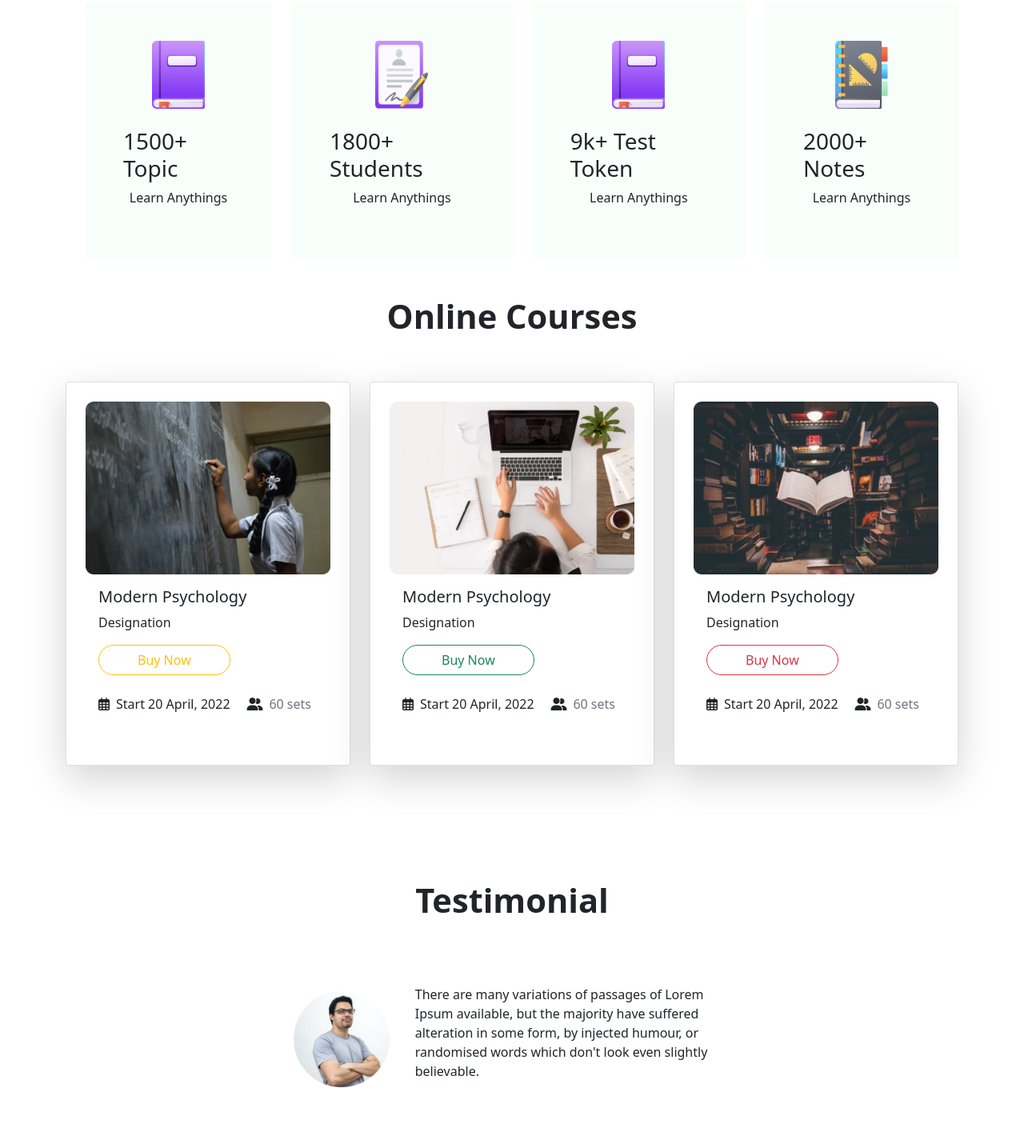
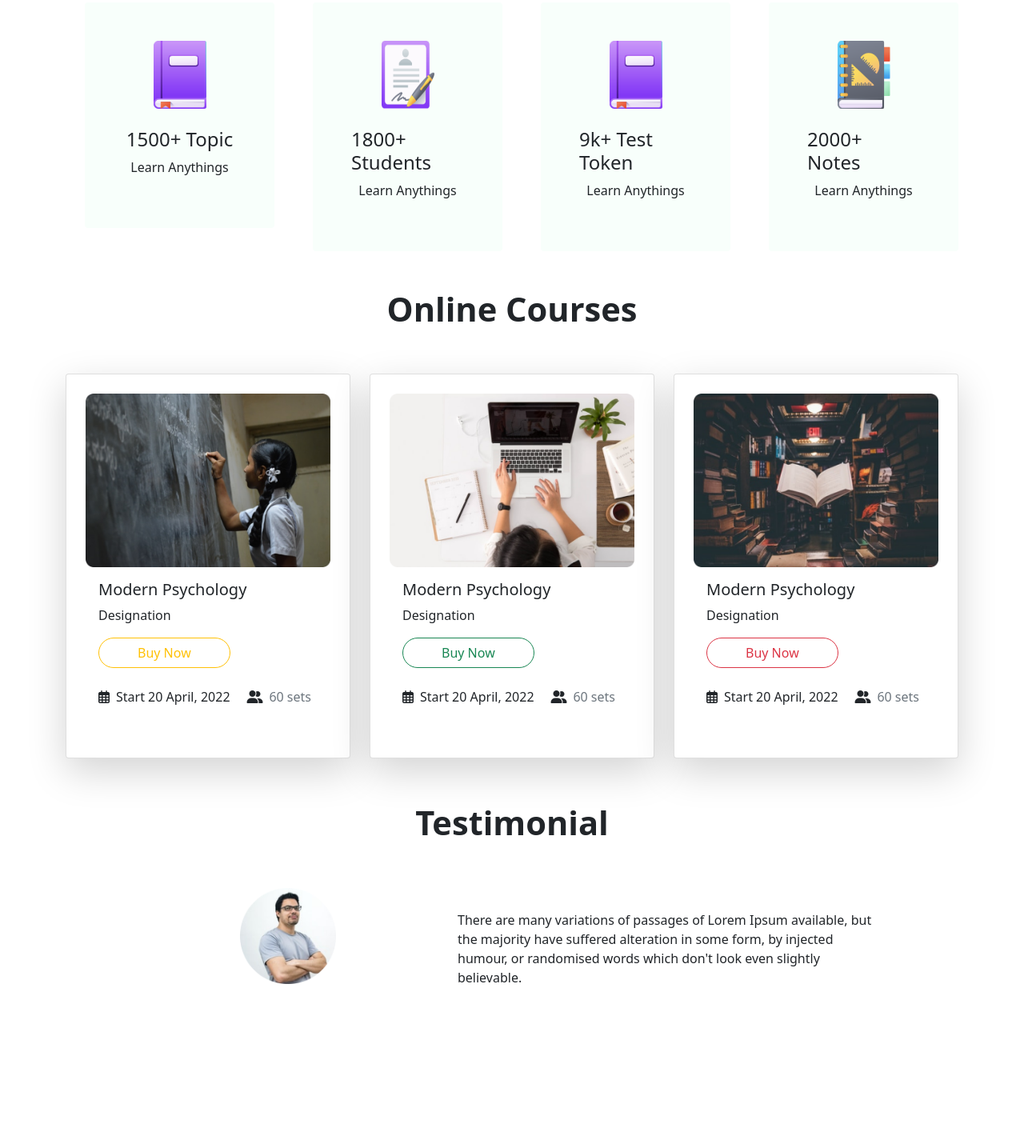
Before and after one commit to alkausarrabbi/E-School, a plain HTML site: page index.html in a window 1280 px wide. Shown: the part 680-2105 px from the top of the page at 80% size. Drawn offline with nearby package versions, Linux system fonts and the light colour scheme.

Commit message:
upadte code

```diff
--- a/index.html
+++ b/index.html
@@ -41,13 +41,13 @@
           <section class="pt-5 pb-5 header">
               <div class="container ">
                   <div class="row pt-5 ">
-                      <div class="col-lg-6 col-md-6 col-sm-12 d-flex align-items-center justify-content-center flex-column">
+                      <div class="col-lg-6 col-md-6 col-sm-12 d-flex align-items-center justify-content-center flex-column  ">
                           <h4 class="text-danger ">Are you ready to Learn?</h4>
                           <h1 class="text1 fw-bold">
                             Learn With fun on <span class="text-success">any schedule</span>
                           </h1>
                           <P >Lorem ipsum dolor sit amet, consectetur adipiscing elit. Varius blandit facilisis quam netus.</P>
-                          <button type="button" class="btn btn-outline-success rounded-pill ps-5 pe-5">Get Started</button>
+                          <button type="button" class="btn btn-outline-success rounded-pill ps-5 pe-5 mb-5">Get Started</button>
 
                       </div>
                       <div class="col-lg-6 col-md-6 col-sm-12 d-flex align-items-center justify-content-center ">
@@ -61,41 +61,53 @@
           <!-- end  -->
           <!-- second part  -->
           <section class="container mt-5 pt-5 mb-5">
-              <div class=" d-flex align-items-center justify-content-center">
+              <div class=" row">
+                <div class="col-lg-3 col-md-6 col-sm-12">
                   <div class=" d-flex align-items-center justify-content-center flex-column background p-5 rounded  ms-4">
                     <img src="icon/book.png" alt="" height="85px" width="66px" >
                     <br>
-                      <h3>
+                    <h4>
                       1500+ Topic
-                      </h3>
+                    </h4>
                     <p>Learn Anythings</p>
                 </div>
+
+                </div>
+                <div class="col-lg-3 col-md-6 col-sm-12">
                   <div class=" d-flex align-items-center justify-content-center flex-column background p-5 rounded  ms-4">
                     <img src="icon/Student.png" alt="" height="85px" width="66px" >
                     <br>
-                      <h3>
+                    <h4>
                       1800+ Students
-                      </h3>
+                    </h4>
                     <p>Learn Anythings</p>
                 </div>
+
+                </div>
+                <div class="col-lg-3 col-md-6 col-sm-12">
                   <div class=" d-flex align-items-center justify-content-center flex-column background p-5 rounded  ms-4">
                     <img src="icon/book.png" alt="" height="85px" width="66px" >
                     <br>
-                      <h3>
+                    <h4>
                       9k+ Test Token
-                      </h3>
+                    </h4>
                     <p>Learn Anythings</p>
                   </div>
+
+
+                </div>
+                <div class="col-lg-3 col-md-6 col-sm-12">
                   <div class=" d-flex align-items-center justify-content-center flex-column background p-5 rounded  ms-4">
                     <img src="icon/Students.png" alt="" height="85px" width="66px" >
                     <br>
-                      <h3>
+                    <h4>
                       2000+ Notes
-                      </h3>
+                    </h4>
                     <p>Learn Anythings</p>
                 </div>
                </div>
 
+            </div>
           </section>
           <!-- part ended -->
           <!-- Third Part  -->
@@ -104,7 +116,7 @@
               <h1 class="text1 fw-bold"> Online Courses</h1>
             </div>
             <div class="row">
-              <div class="col-lg-4 col-12">
+              <div class="col-lg-4 col-12 mb-2">
                 <div class="card shadow-lg p-4 rounded">
                   <img src="Photos/Morder pyschology.png" class="card-img-top" alt=" card image" class="img-fluid">
 
@@ -127,7 +139,7 @@
                   </div>
                 </div>
               </div>
-              <div class="col-lg-4 col-12">
+              <div class="col-lg-4 col-12  mb-2">
                 <div class="card shadow-lg p-4 rounded">
                   <img src="Photos/Morder pychons.png" class="card-img-top" alt=" card image" class="img-fluid">
 
@@ -150,7 +162,7 @@
                   </div>
                 </div>
               </div>
-              <div class="col-lg-4 col-12">
+              <div class="col-lg-4 col-12  mb-2">
                 <div class="card shadow-lg p-4 rounded">
                   <img src="Photos/Morder psyc.png" class="card-img-top" alt=" card image" class="img-fluid">
 
@@ -178,17 +190,36 @@
           </section>
           <!-- part ended  -->
           <!-- Fourth Part -->
-          <section class="container mt-5 mb-5 pt-5">
+          <section class=" container w-75">
             <div class="d-flex justify-content-center align-items-center mt-5 mb-5">
               <h1 class="text1 fw-bold">Testimonial</h1>
             </div>
-            <div class="d-flex justify-content-center align-items-center mt-5 mb-5 w-75 mx-auto ">
-             <img src="photos/Man.png" alt="" width="120" height="120">
-             <div class="p-4 w-50 ms-2">
+            <div class="row">
+              <div class=" col-lg-5 col-12 justify-content-center align-items-center d-flex ">
+                <img src="photos/Man.png" alt="" width="120" height="120" class=" mb-5 ">
+              </div>
+              <div class=" col-lg-7 col-12 justify-content-center align-items-center d-flex ">
                 <p >There are many variations of passages of Lorem Ipsum available, but the
                   majority have suffered alteration in some form, by injected humour,
                  or randomised words which don't look even slightly believable.</p>
               </div>
+
+            </div>
+
+          </section>
+
+
+
+
+
+          <section class="container mt-5 mb-5 pt-5">
+
+            <div class="row">
+              <div class="col-lg-6 col-md-6 col-sm-12">
+
+
+              </div>
+              <div class=" col-lg-6 col-md-6 col-sm-12 p-4 w-50 ms-2">
 
                </div>
 
@@ -198,7 +229,7 @@
       </main>
       <footer class="container footer text-white footer ps-5 pe-5">
         <div class="row row-cols-5 py-5 my-5 border-top ">
-          <div class="col">
+          <div class="col-lg-4 col-12 mb-2">
             <a href="/" class="d-flex align-items-center mb-3 link-dark text-decoration-none">
               <svg class="bi me-2" width="40" height="32"><use xlink:href="#bootstrap"></use></svg>
             </a>
@@ -206,11 +237,11 @@
               the world are improving their lives with us</p>
           </div>
 
-          <div class="col">
+          <div class="col-lg-2 ">
 
           </div>
 
-          <div class="col">
+          <div class="col-lg-2 col-6 mb-3">
             <h5>Courses</h5>
             <ul class="nav flex-column">
               <li class="nav-item mb-2"><a href="#" class="nav-link p-0 text-muted">Graphic Design</a></li>
@@ -220,7 +251,7 @@
               <li class="nav-item mb-2"><a href="#" class="nav-link p-0 text-muted">Engineering</a></li>
             </ul>
           </div>
-          <div class="col">
+          <div class="col-lg-2 col-6">
             <h5>Terms</h5>
             <ul class="nav flex-column">
               <li class="nav-item mb-2"><a href="#" class="nav-link p-0 text-muted">Graphic Design</a></li>
@@ -230,7 +261,7 @@
               <li class="nav-item mb-2"><a href="#" class="nav-link p-0 text-muted">Engineering</a></li>
             </ul>
           </div>
-          <div class="col">
+          <div class="col-lg-2 col-6">
             <h5>Useful Link</h5>
             <ul class="nav flex-column">
               <li class="nav-item mb-2"><a href="#" class="nav-link p-0 text-muted">Graphic Design</a></li>
```
Lines whose indentation alone changed are shown as unchanged.
